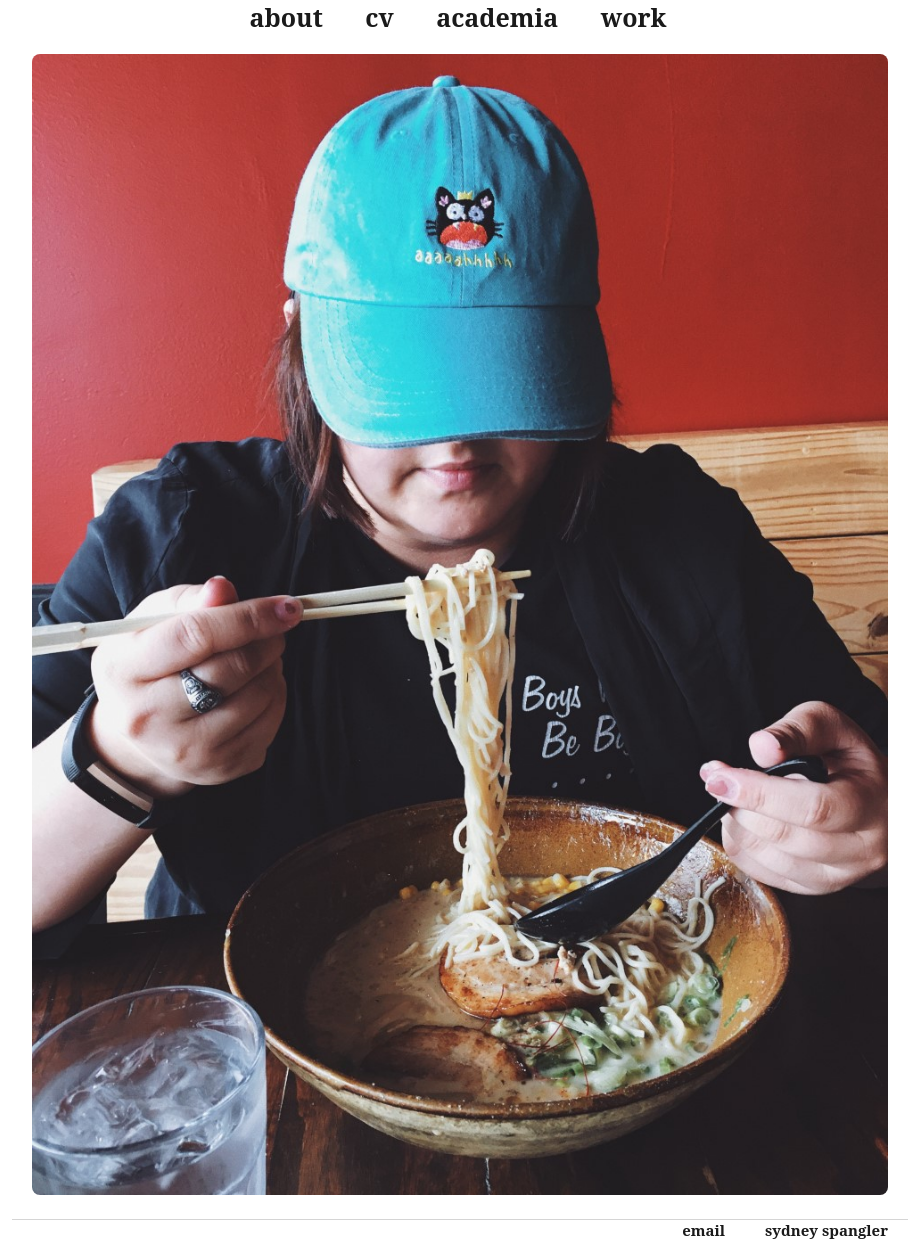
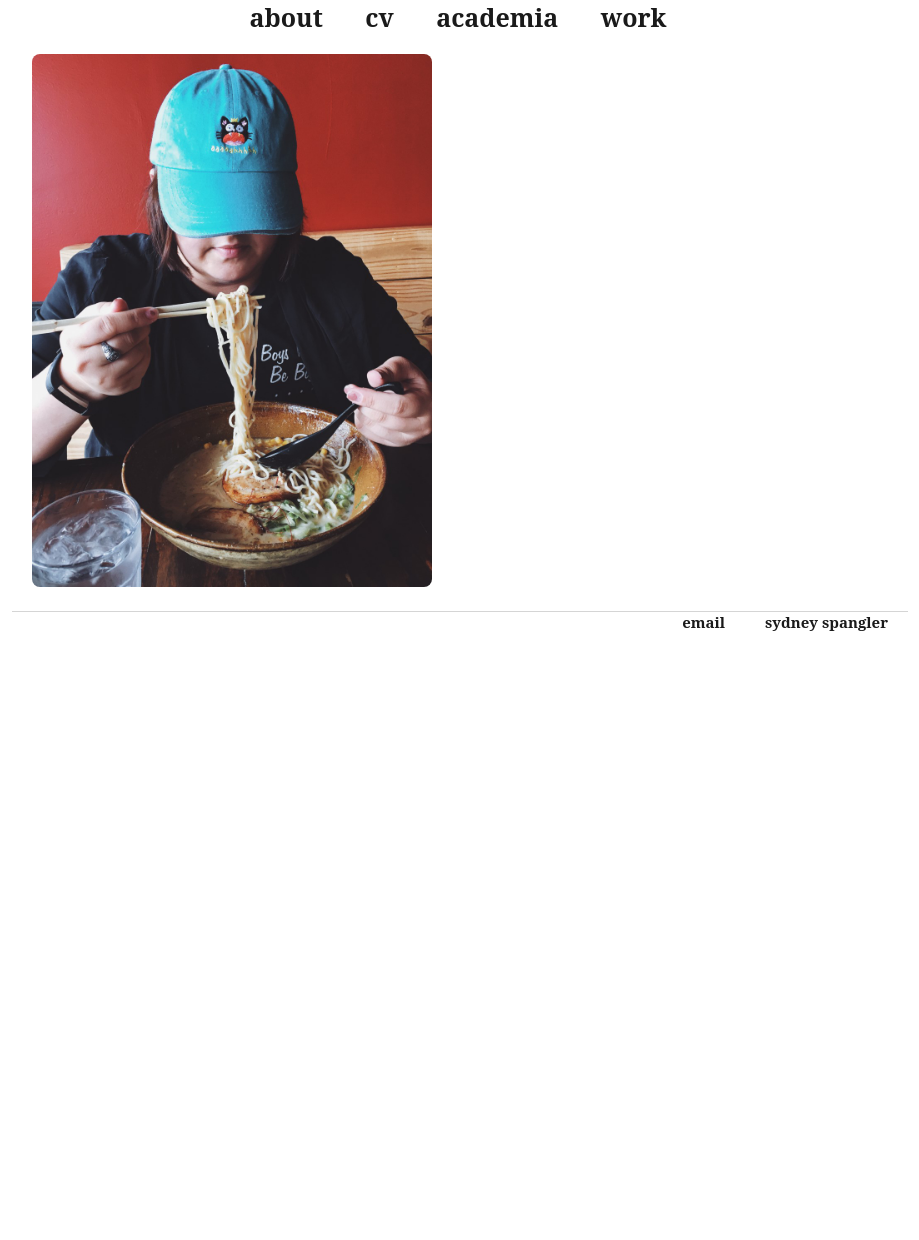
Before and after one commit to sydneyspangler/sydneyspangler.github.io, a Jekyll site: the page built from index.html, in a window 1280 px wide. Shown: the whole page, without its empty margins (180-1099 px from the left). Built offline with Jekyll 4.4.1, drawn with Linux system fonts in a browser that asks for light colours; after the commit the page ends 900 px from its top, so only the background shows below that.

Commit message:
Update index.html

```diff
--- a/index.html
+++ b/index.html
@@ -4,6 +4,6 @@
 ---
 <div class="blurb">
 <figure>
-		<img src="https://sydneyspangler.github.io/media/profile.jpg" alt="A photo of Sydney Spangler eating ramen.">
+		<img src="https://sydneyspangler.github.io/media/profile.jpg" style="width:400px;height:auto;border:0;" alt="A photo of Sydney Spangler eating ramen.">
 	</figure>
 </div><!-- /.blurb -->
```
